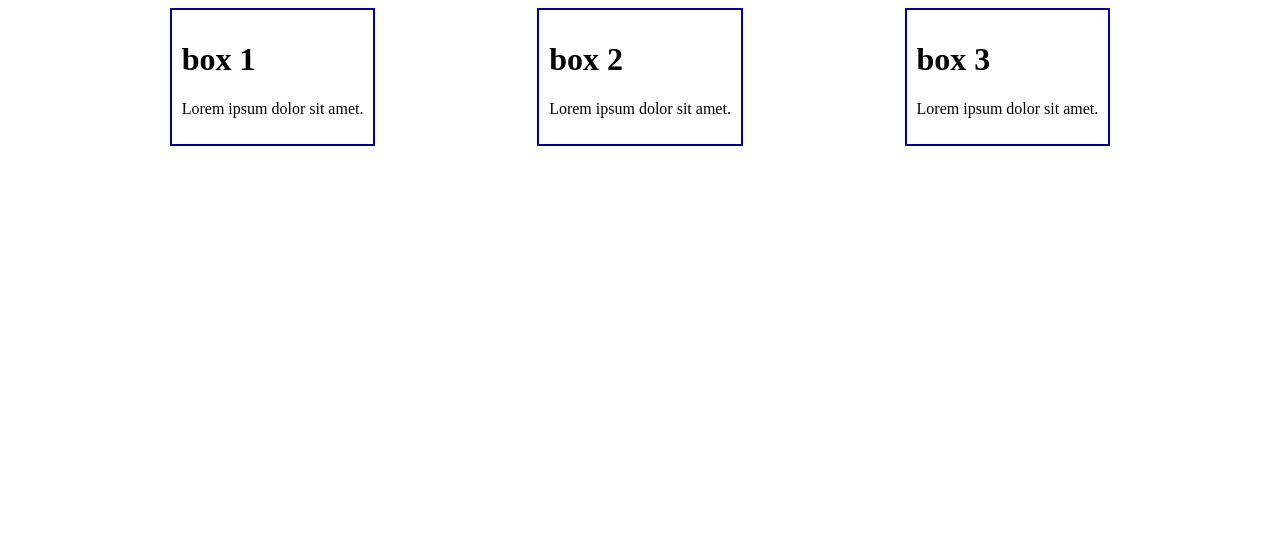
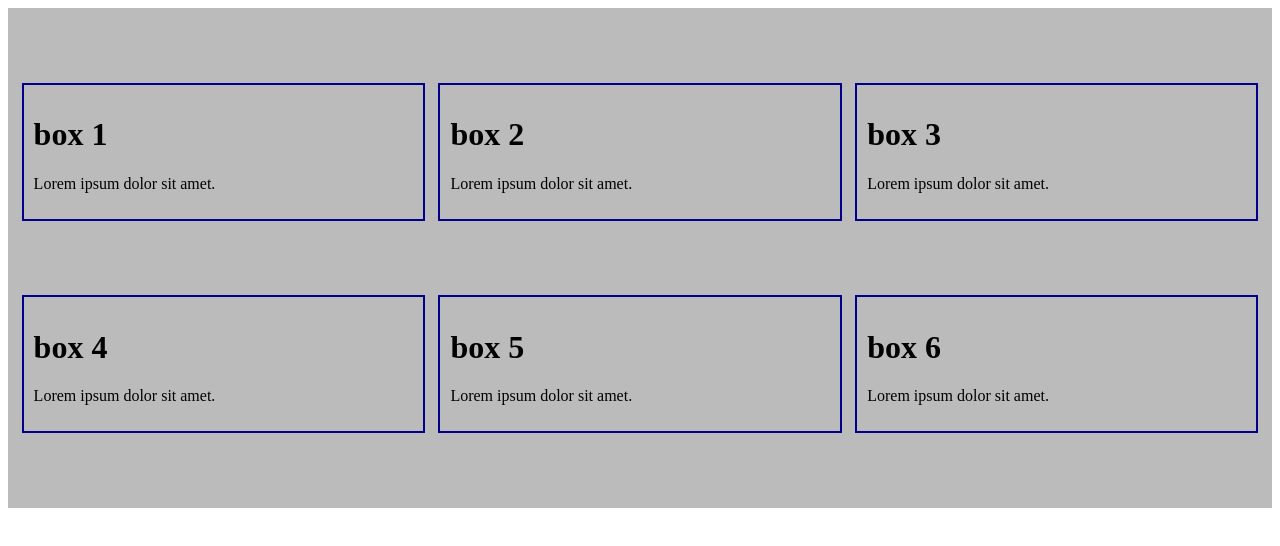
Before and after one commit to HahaAsan/Curso-CSS, a plain HTML site: page flexbox.html in a window 1280 px wide. Drawn offline with Linux system fonts and the light colour scheme.

Commit message:
fim flexbox

```diff
--- a/flexbox.html
+++ b/flexbox.html
@@ -29,6 +29,27 @@
                     Lorem ipsum dolor sit amet.
                 </p>
             </div>
+
+            <div class="box-4">
+                <h1>box 4</h1>
+                <p>
+                    Lorem ipsum dolor sit amet.
+                </p>
+            </div>
+
+            <div class="box-5">
+                <h1>box 5</h1>
+                <p>
+                    Lorem ipsum dolor sit amet.
+                </p>
+            </div>
+
+            <div class="box-6">
+                <h1>box 6</h1>
+                <p>
+                    Lorem ipsum dolor sit amet.
+                </p>
+            </div>
         </div>
 
 
--- a/styles-flexbox.css
+++ b/styles-flexbox.css
@@ -4,11 +4,18 @@
 
     flex-direction: row;
 
+    height: 500px;
+    background-color: #00000044;
+
     /* justify-content: center;
     justify-content: flex-end; */
     justify-content: space-evenly;
 
+    align-items: start;
 
+    flex-flow: wrap;
+
+    align-content: space-evenly;
 }
 
 .container div{
@@ -19,3 +26,34 @@
     margin-right: 10%; */
 
 }
+
+.container .box-1 {
+    order: 1;
+    /* flex: 1; */
+    flex-basis: 30%;
+}
+.container .box-2 {
+    order: 2;
+    /* flex: 1; */
+    flex-basis: 30%;
+}
+.container .box-3 {
+    order: 3;
+    /* flex: 1; */
+    flex-basis: 30%;
+}
+.container .box-4 {
+    order: 4;
+    /* flex: 1; */
+    flex-basis: 30%;
+}
+.container .box-5 {
+    order: 5;
+    /* flex: 1; */
+    flex-basis: 30%;
+}
+.container .box-6 {
+    order: 6;
+    /* flex: 1; */
+    flex-basis: 30%;
+}
```
